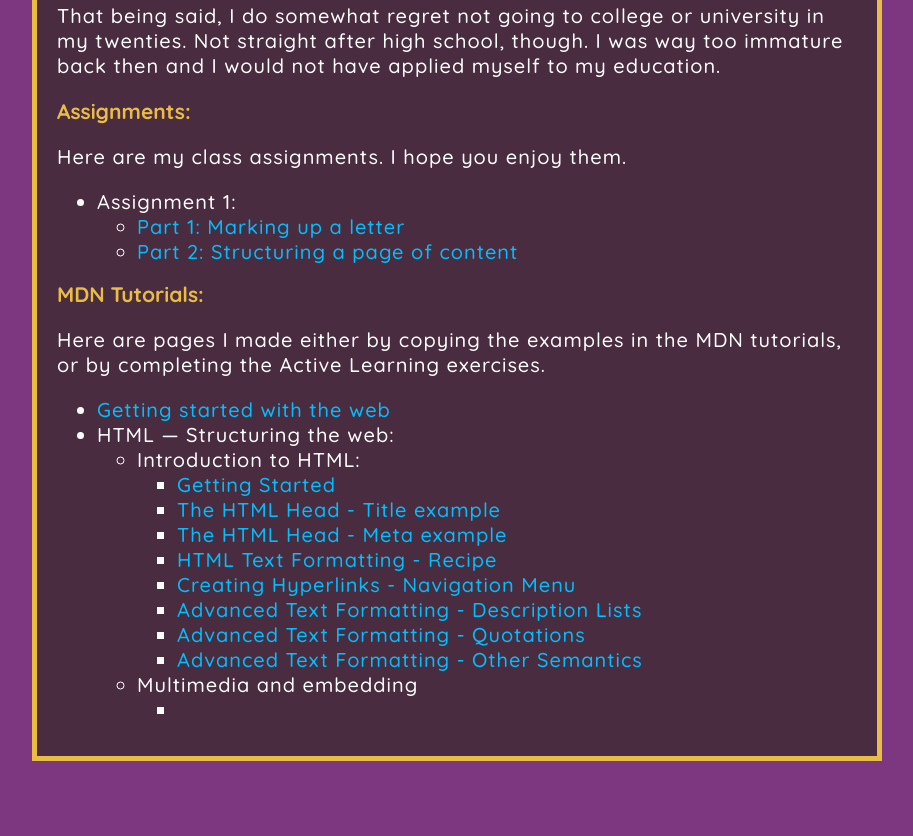
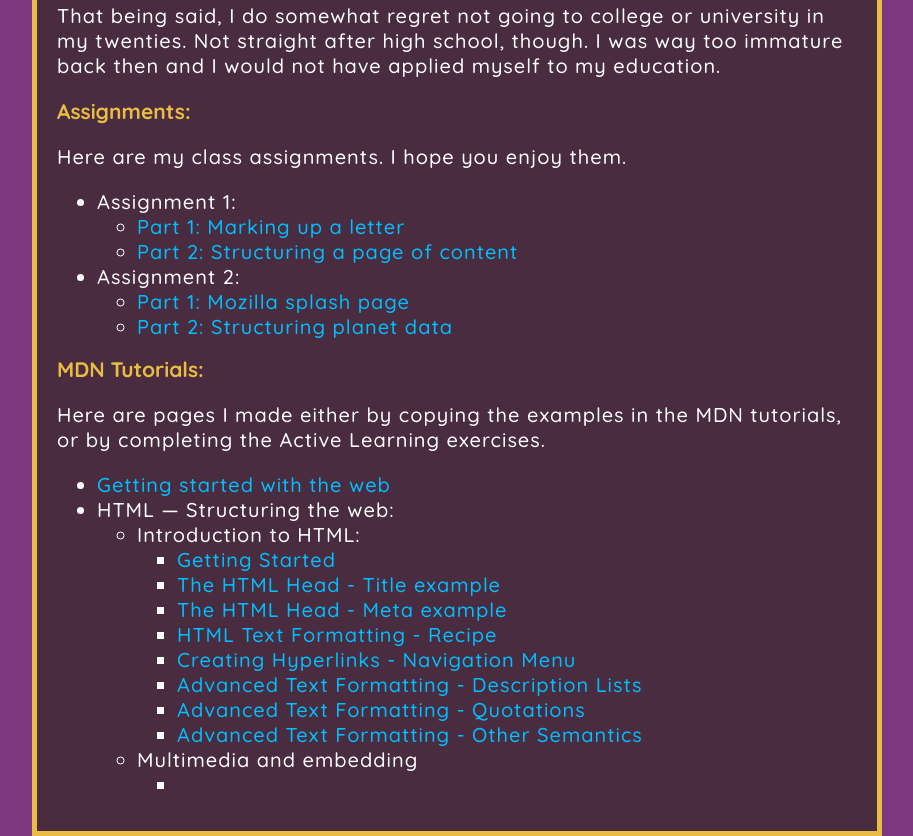
Before and after one commit to NixieLake/NixieLake.github.io, a plain HTML site: page index.html in a window 1280 px wide. Shown: the part 1023-1859 px from the top of the page, without its empty margins (183-1096 px from the left). Before the commit the page ends 1784 px from the top, so only its background shows below. Drawn offline with Linux system fonts and the light colour scheme.

Commit message:
Add Lab 2 links to home page.

```diff
--- a/index.html
+++ b/index.html
@@ -69,6 +69,21 @@
           <li>
             <a href="labs/lab1/pt2/index.html">
               Part 2: Structuring a page of content
+            </a>
+          </li>
+        </ul>
+      </li>
+      <li>
+        Assignment 2:
+        <ul>
+          <li>
+            <a href="labs/lab2/pt1/index.html">
+              Part 1: Mozilla splash page
+            </a>
+          </li>
+          <li>
+            <a href="labs/lab2/pt2/index.html">
+              Part 2: Structuring planet data
             </a>
           </li>
         </ul>
```
